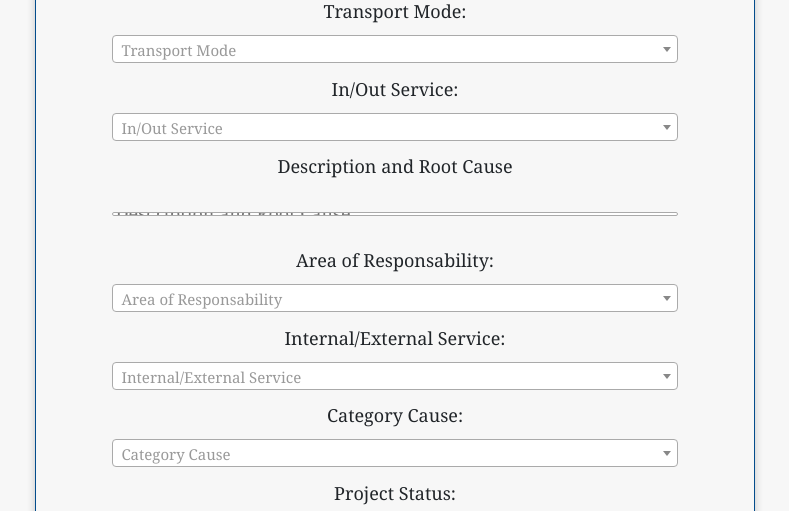
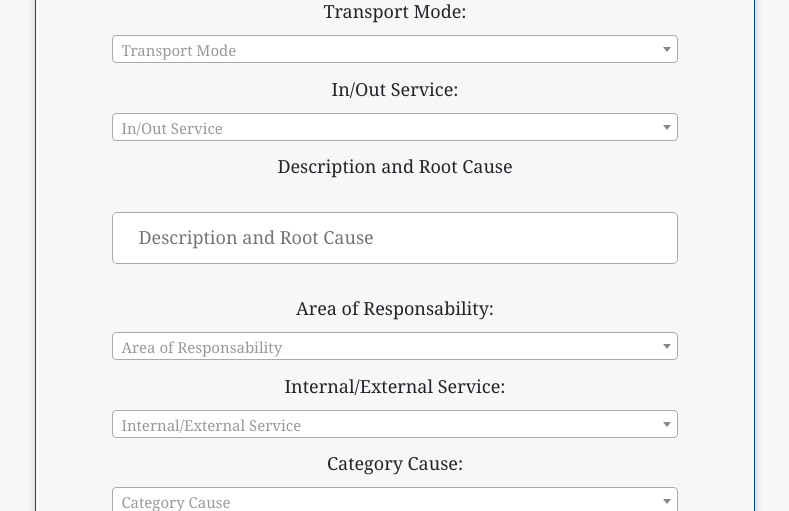
Before and after one commit to Alexpl0/PruebaDos, a PHP site: page /newOrder.php in a window 1280 px wide. Shown: the part 450-961 px from the top of the page, without its empty margins (245-1034 px from the left). Run offline with PHP 8.4, Linux system fonts and the light colour scheme; data that the repository does not hold is empty; some libraries are stand-ins or nearby versions.

Commit message:
Description

```diff
--- a/css/newOrder.css
+++ b/css/newOrder.css
@@ -113,7 +113,8 @@ div > select, .select-container {
     align-self: center;
 }
 
-input{
+#Description {
+    padding: 4%;
     width: 90%;
     max-height: 1px;
     margin: 5%;
```
